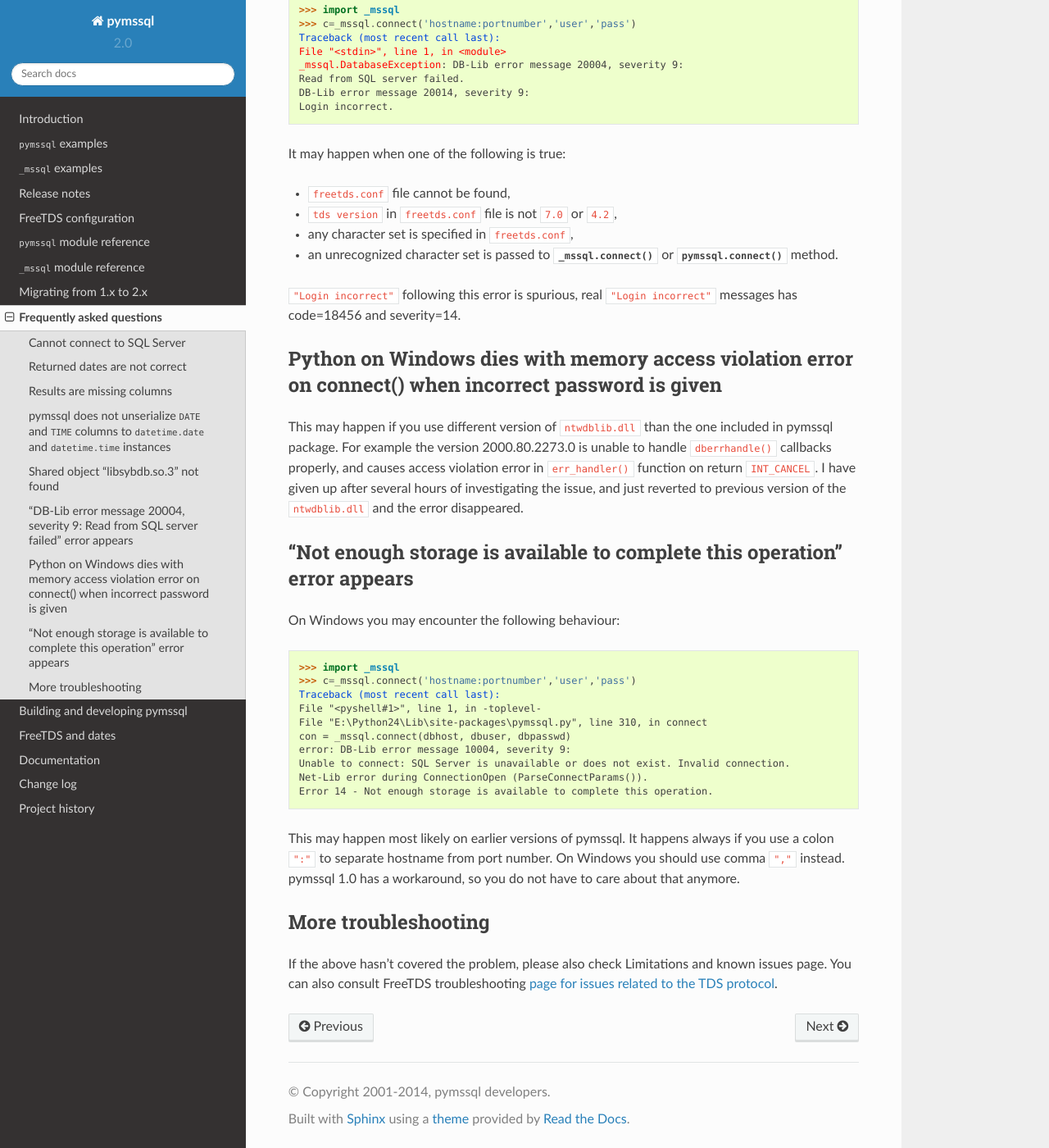
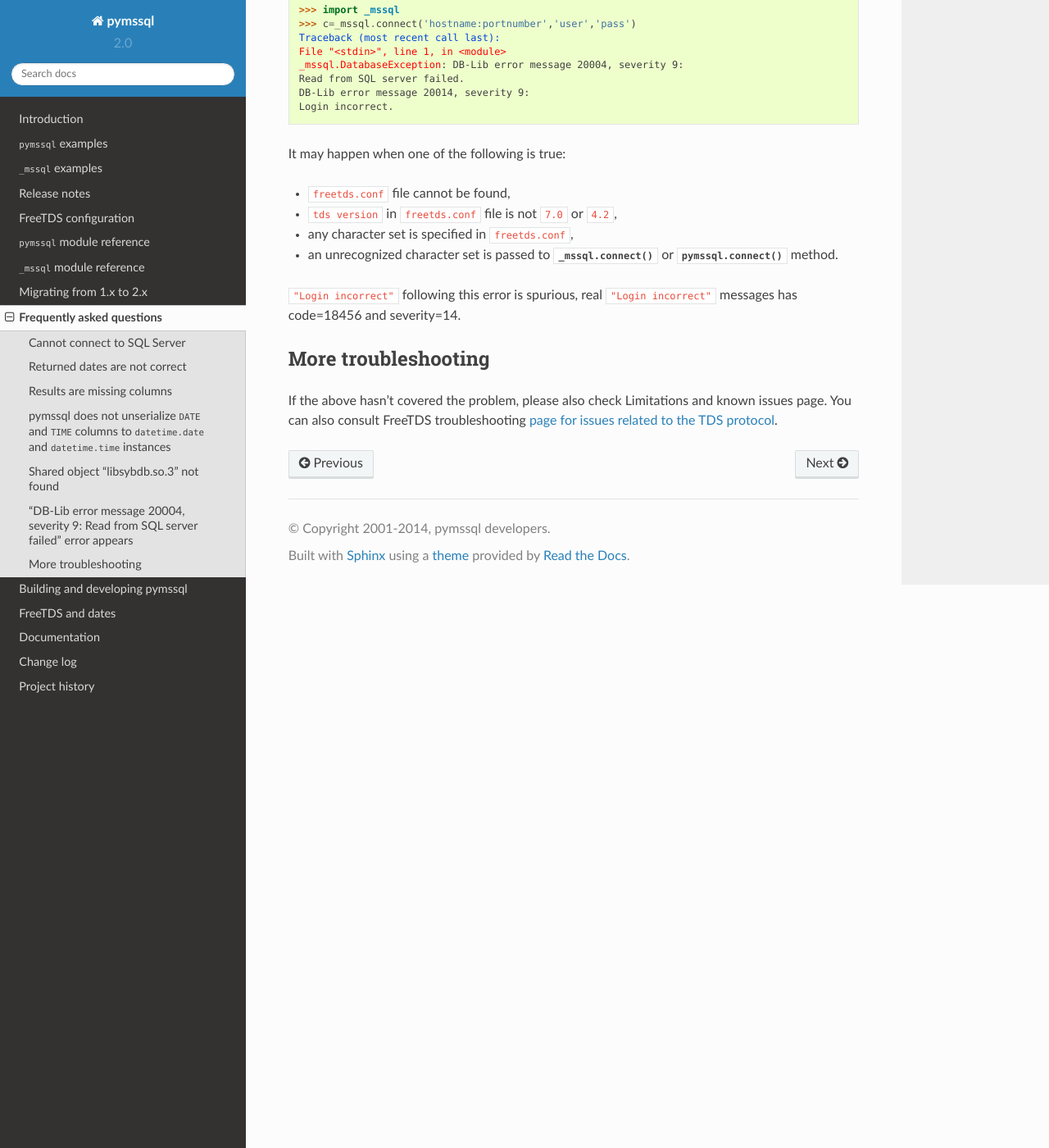
Before and after one commit to pymssql/pymssql, a Sphinx documentation site: the page built from docs/faq.rst, in a window 1280 px wide and 1400 px high, scrolled down 5120 px. Shown: the whole window at 82% size. Built offline with Sphinx 7.4.7 and the Read the Docs theme 2.0.0, drawn with Linux system fonts in a browser that asks for light colours.

Commit message:
docs: faq.rst: Remove 1.x, Windows-specific entries.

```diff
--- a/docs/faq.rst
+++ b/docs/faq.rst
@@ -266,37 +266,6 @@ It may happen when one of the following is true:
 ``"Login incorrect"`` following this error is spurious, real ``"Login
 incorrect"`` messages has code=18456 and severity=14.
 
-Python on Windows dies with memory access violation error on connect() when incorrect password is given
-=======================================================================================================
-
-This may happen if you use different version of ``ntwdblib.dll`` than the one
-included in pymssql package. For example the version 2000.80.2273.0 is unable
-to handle ``dberrhandle()`` callbacks properly, and causes access violation
-error in ``err_handler()`` function on return ``INT_CANCEL``. I have given up
-after several hours of investigating the issue, and just reverted to previous
-version of the ``ntwdblib.dll`` and the error disappeared.
-
-"Not enough storage is available to complete this operation" error appears
-==========================================================================
-
-On Windows you may encounter the following behaviour::
-
-    >>> import _mssql
-    >>> c=_mssql.connect('hostname:portnumber','user','pass')
-    Traceback (most recent call last):
-    File "<pyshell#1>", line 1, in -toplevel-
-    File "E:\Python24\Lib\site-packages\pymssql.py", line 310, in connect
-    con = _mssql.connect(dbhost, dbuser, dbpasswd)
-    error: DB-Lib error message 10004, severity 9:
-    Unable to connect: SQL Server is unavailable or does not exist. Invalid connection.
-    Net-Lib error during ConnectionOpen (ParseConnectParams()).
-    Error 14 - Not enough storage is available to complete this operation.
-
-This may happen most likely on earlier versions of pymssql. It happens always if
-you use a colon ``":"`` to separate hostname from port number. On Windows you
-should use comma ``","`` instead. pymssql 1.0 has a workaround, so you do not
-have to care about that anymore.
-
 More troubleshooting
 ====================
 
```
